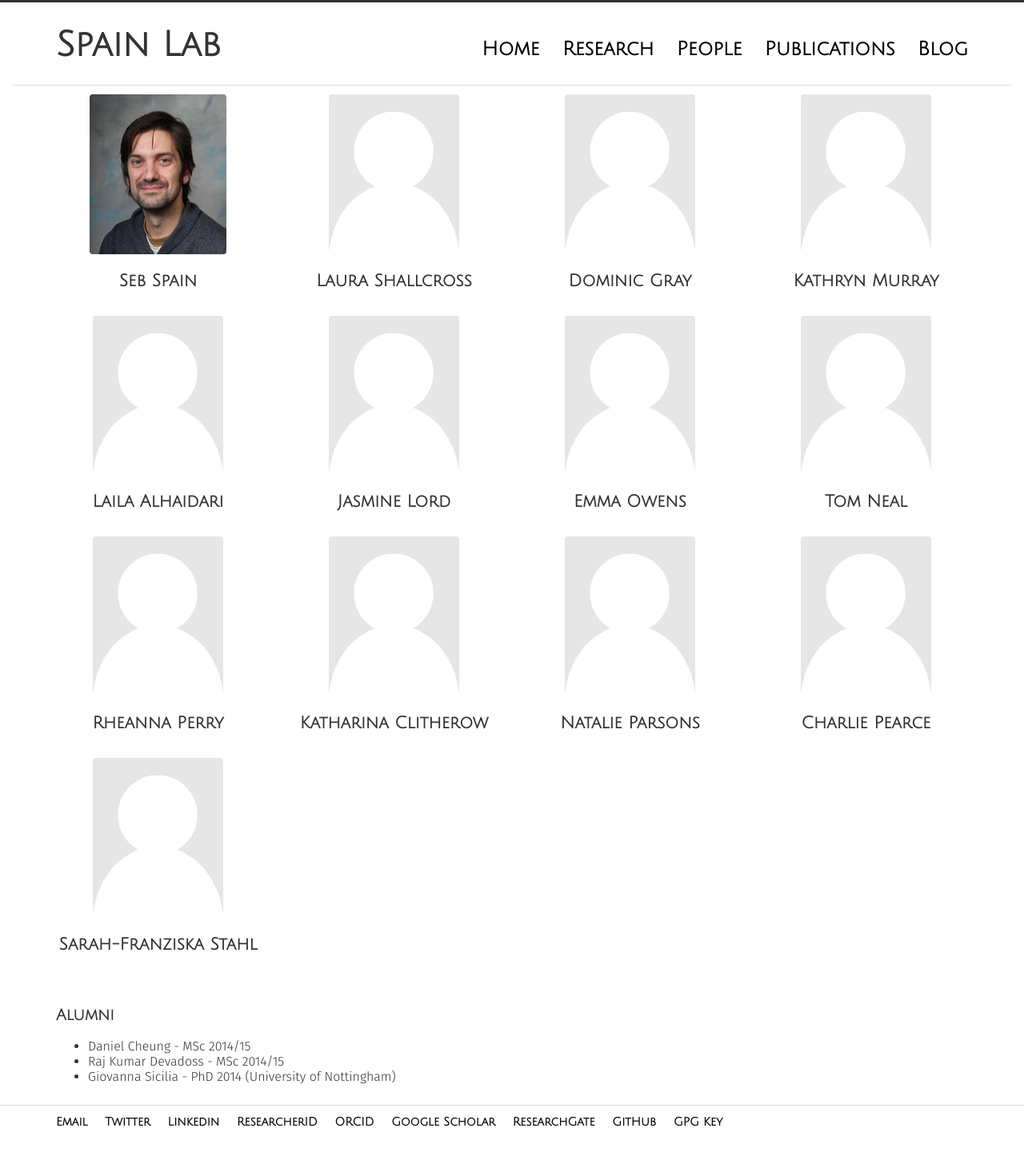
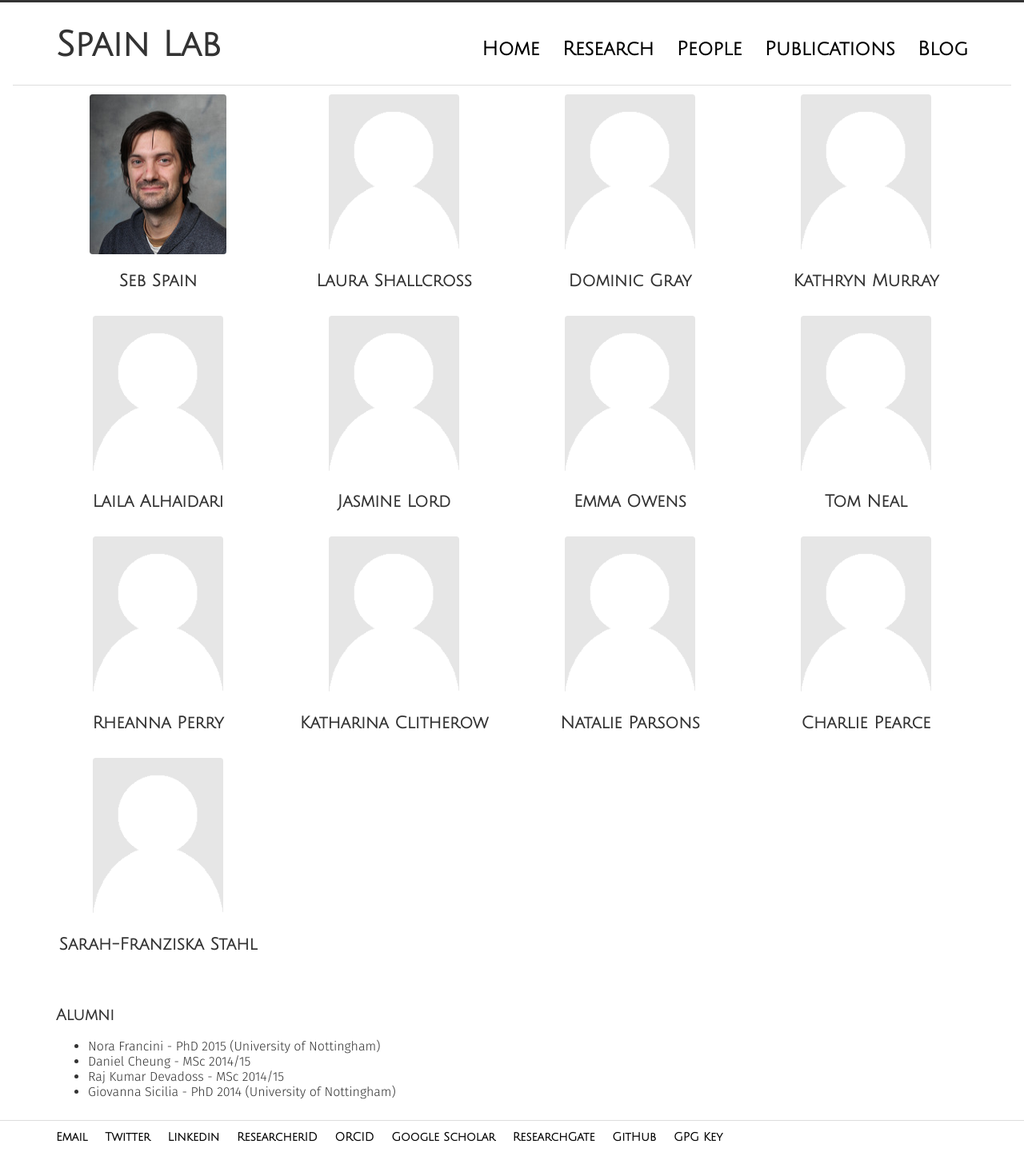
Before and after one commit to sebspain/sebspain.github.io, a Jekyll site: the page group/index.html, which Jekyll copies as it is, in a window 1280 px wide. Shown: the whole page at 80% size. Built offline with Jekyll 4.4.1, drawn with Linux system fonts in a browser that asks for light colours; Markdown is read by kramdown in place of the engine named in the settings.

Commit message:
added Nora to alumni

```diff
--- a/group/index.html
+++ b/group/index.html
@@ -112,7 +112,8 @@
     <div class="unit w-3-4">
     <h3>Alumni</h3>
         <ul>
-            <li>Daniel Cheung - MSc 2014/15</li>
+	    <li>Nora Francini - PhD 2015 (University of Nottingham)</li>
+	    <li>Daniel Cheung - MSc 2014/15</li>
             <li>Raj Kumar Devadoss - MSc 2014/15</li>
             <li>Giovanna Sicilia  - PhD 2014 (University of Nottingham)</li>
         </ul>
```
